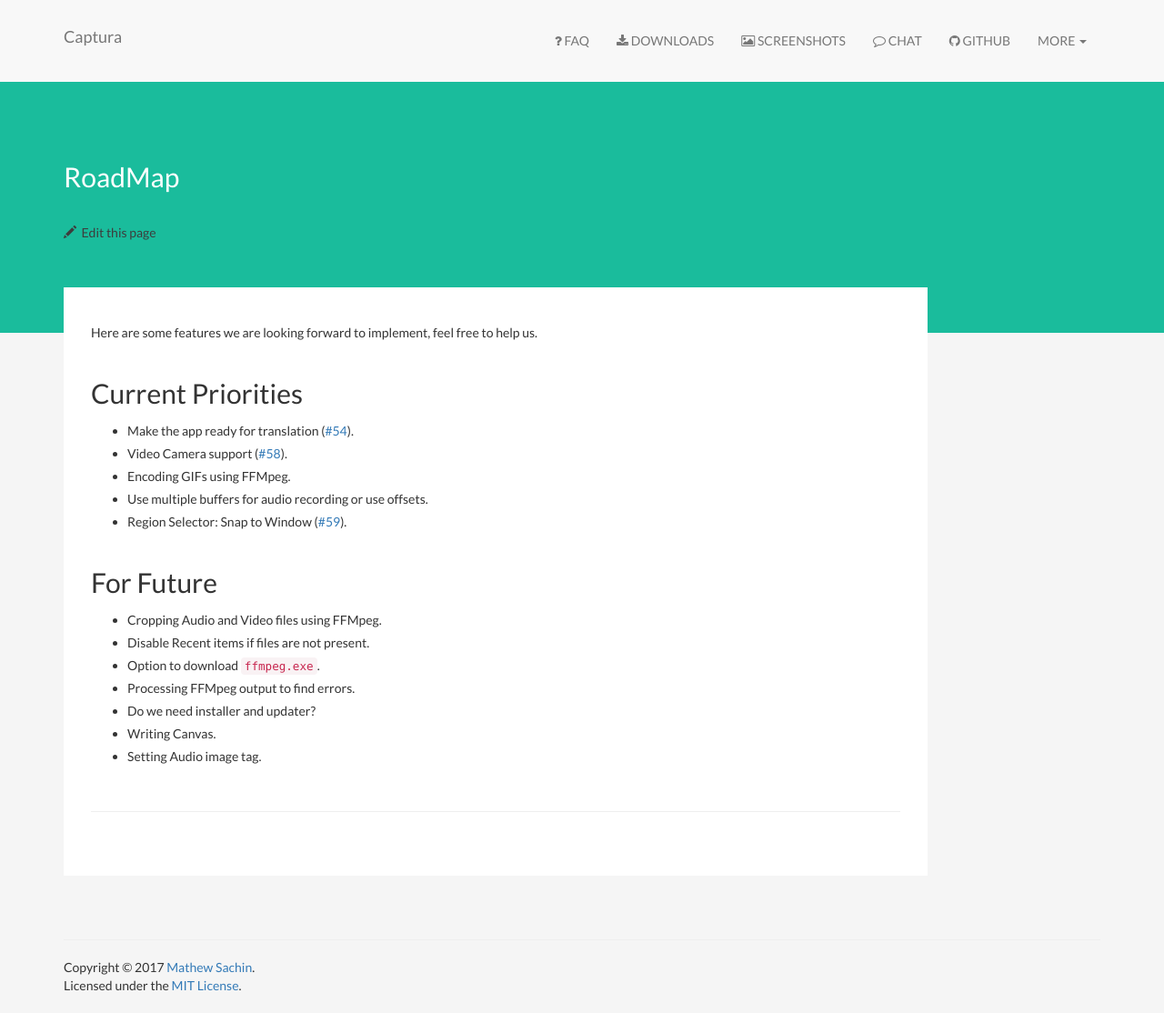
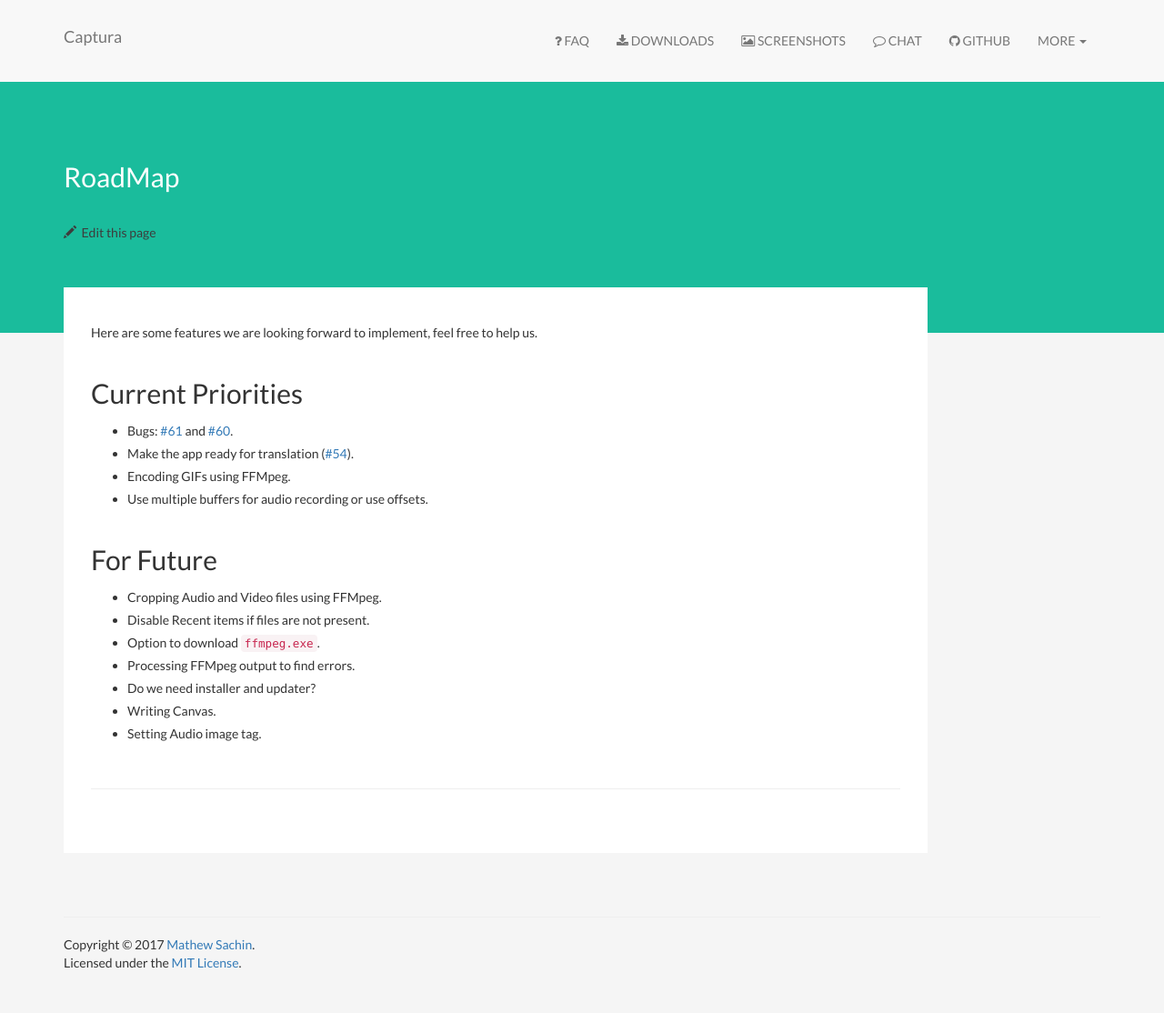
Before and after one commit to MathewSachin/Captura, a Jekyll site: the page built from RoadMap.md, in a window 1280 px wide. Shown: the whole page at 91% size. Built offline with Jekyll 4.4.1, drawn with Linux system fonts in a browser that asks for light colours; nearby versions of some CDN libraries; comment, search, counter and statistics services are not loaded; after the commit the page ends 1089 px from its top, so only the background shows below that.

Commit message:
update RoadMap

```diff
--- a/RoadMap.md
+++ b/RoadMap.md
@@ -7,11 +7,10 @@
 Here are some features we are looking forward to implement, feel free to help us.
 
 ## Current Priorities
+- Bugs: [#61](https://github.com/MathewSachin/Captura/issues/61) and [#60](https://github.com/MathewSachin/Captura/issues/60).
 - Make the app ready for translation ([#54](https://github.com/MathewSachin/Captura/pull/54)).
-- Video Camera support ([#58](https://github.com/MathewSachin/Captura/pull/58)).
 - Encoding GIFs using FFMpeg.
 - Use multiple buffers for audio recording or use offsets.
-- Region Selector: Snap to Window ([#59](https://github.com/MathewSachin/Captura/pull/59)).
 
 ## For Future
 - Cropping Audio and Video files using FFMpeg.
```
